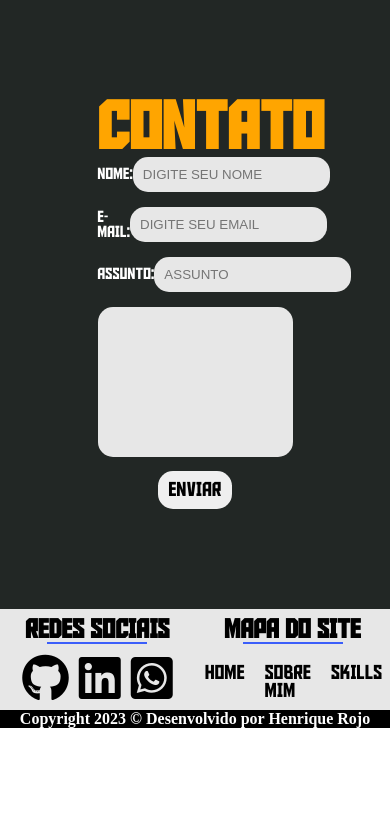
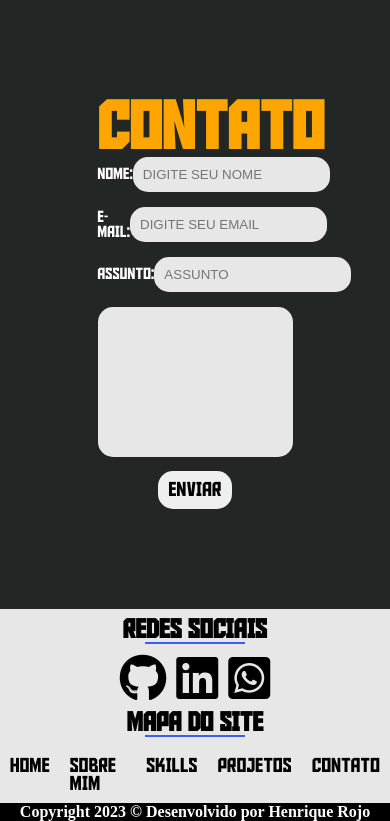
Before and after one commit to henriquerojo/portfolio, a PHP site: page / in a window 390 px wide; the page is wider, and only the part inside the window is pictured. Shown: the part 2564-3385 px from the top of that part. Before the commit the page ends 3292 px from the top of that part, so only its background shows below. Run offline with PHP 8.4, Linux system fonts and the light colour scheme; some libraries are stand-ins or nearby versions.

Commit message:
responsivo footer

```diff
--- a/style.css
+++ b/style.css
@@ -902,5 +902,30 @@ header.rolagem #menu a:hover
 /* FIM RODAPÉ */
 
 /* INÍCIO RESPONSIVO */
+@media (max-width: 770px)
+{
+    footer article
+    {
+        display: flex;
+        width: 100%;
+        flex-direction: column;
+    }
 
+    footer article section
+    {
+        display: block;
+        width: 100%;
+    }
+
+    #redessociais
+    {
+        width: 100%;
+    }
+
+    #mapadosite
+    {
+        margin-top: 10px;
+        width: 100%;
+    }
+}
 /* FIM RESPONSIVO */
```
